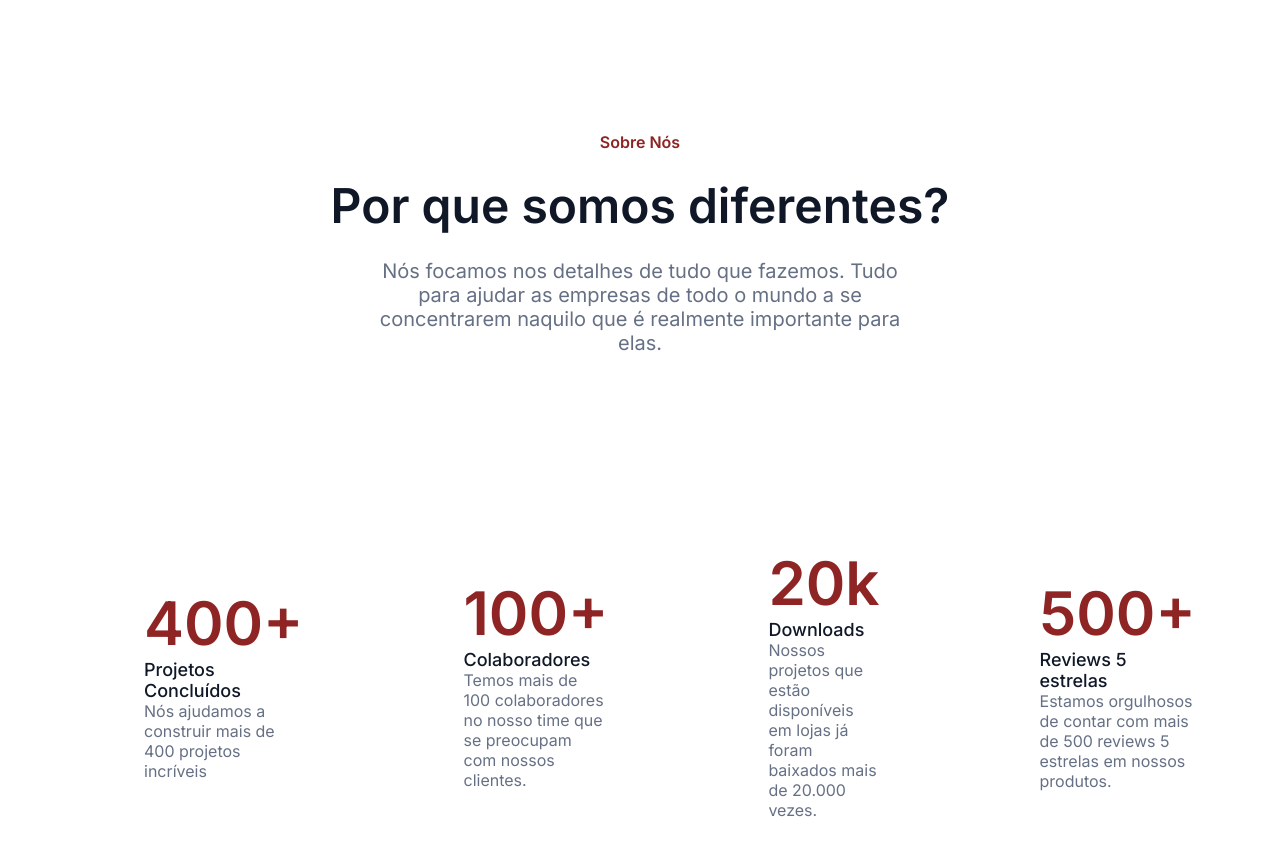
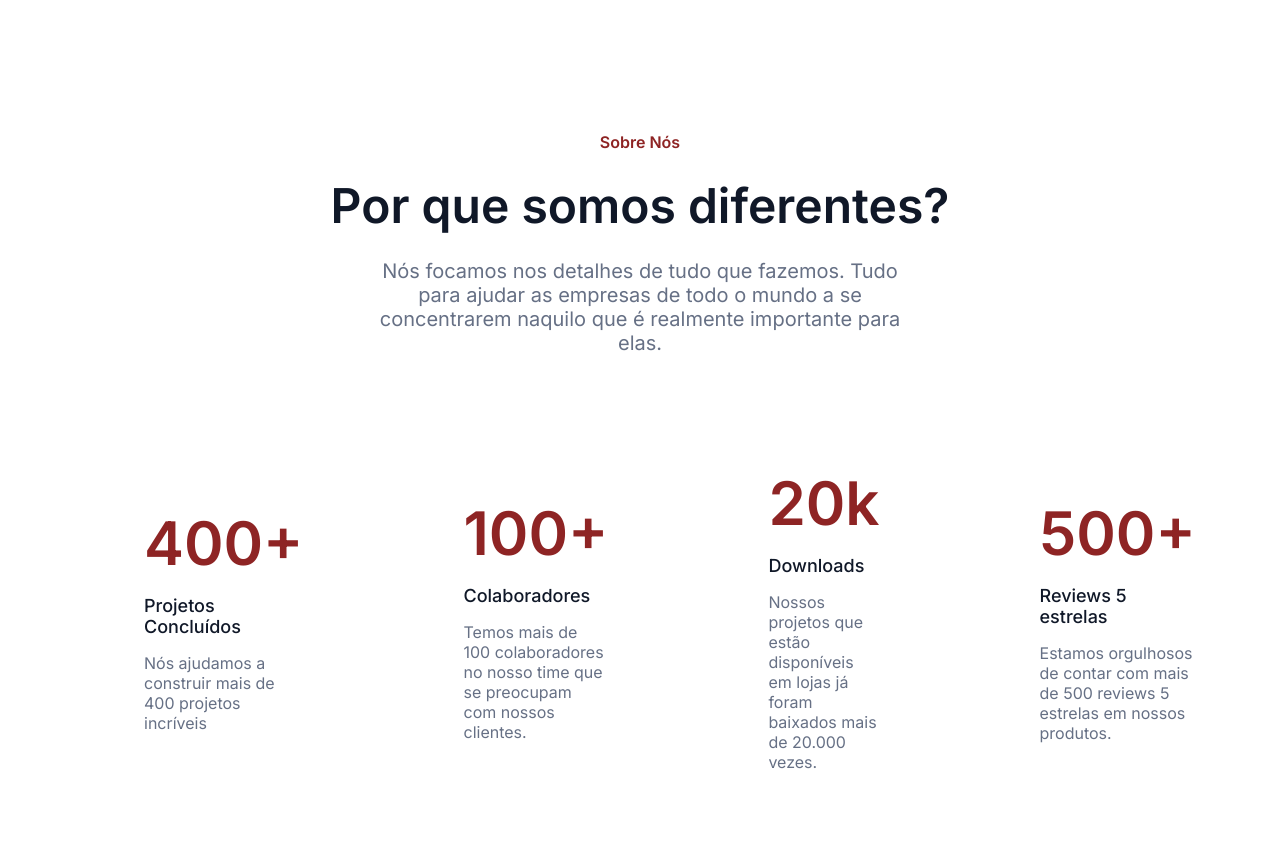
Before and after one commit to cleberpereiradev/7daysofcodefront, a plain HTML site: page index.html in a window 1280 px wide. Shown: the part 92-948 px from the top of the page. After the commit the page ends 864 px from the top, so only its background shows below. Drawn offline with Linux system fonts and the light colour scheme.

Commit message:
styles update

```diff
--- a/styles/style.css
+++ b/styles/style.css
@@ -93,8 +93,7 @@ body{
 }
 
 .conteudo__resultados{
-    width: 25%;
-    padding: 5rem;
+    padding: 0 5rem;
 }
 
 .titulo__resultados{
@@ -107,6 +106,7 @@ body{
     font-size: 18px;
     font-weight: 500;
     color: var(--preto-titulos);
+    padding: 1rem 0;
 }
 
 .texto__resultados{
```
